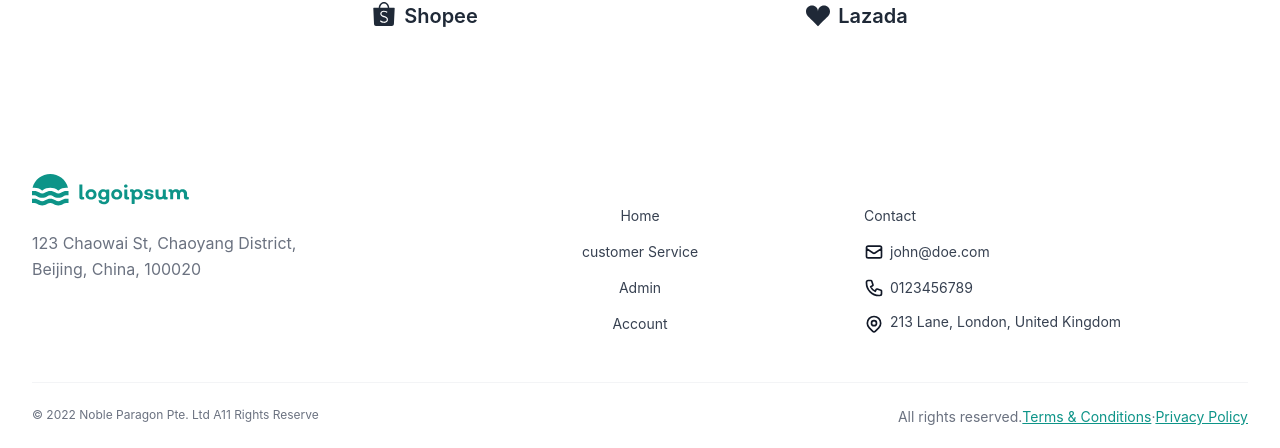
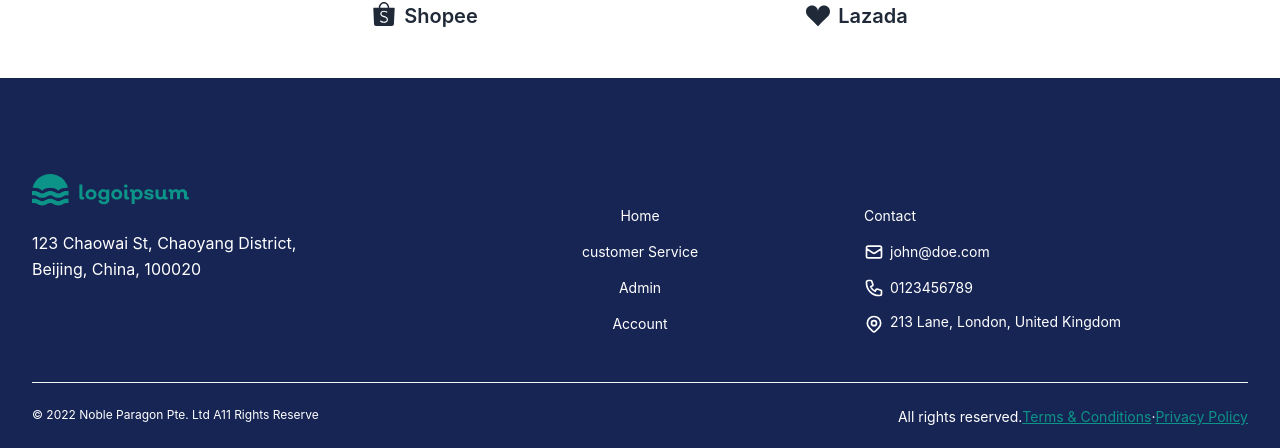
Before and after one commit to S-M-ZUBAYER/THT-Customer-Management-System, a React (Create React App) app: page / in a window 1280 px wide. Shown: the part 1218-1666 px from the top of the page. Built offline with nearby package versions, Linux system fonts and the light colour scheme.

Commit message:
SignIn and Registration intial part completed

```diff
--- a/package.json
+++ b/package.json
@@ -7,6 +7,7 @@
     "@testing-library/react": "^13.4.0",
     "@testing-library/user-event": "^13.5.0",
     "daisyui": "^2.51.5",
+    "firebase": "^9.19.1",
     "react": "^18.2.0",
     "react-dom": "^18.2.0",
     "react-icons": "^4.8.0",
--- /dev/null
+++ b/src/Firebase/firebase.config.js
@@ -0,0 +1,19 @@
+// Import the functions you need from the SDKs you need
+import { initializeApp } from "firebase/app";
+// TODO: Add SDKs for Firebase products that you want to use
+// https://firebase.google.com/docs/web/setup#available-libraries
+
+// Your web app's Firebase configuration
+const firebaseConfig = {
+  apiKey: "AIzaSyAtSgmSMnHPmZlT4CROMtv1-qfeph07HTY",
+  authDomain: "tht-customer-management-system.firebaseapp.com",
+  projectId: "tht-customer-management-system",
+  storageBucket: "tht-customer-management-system.appspot.com",
+  messagingSenderId: "1015723855538",
+  appId: "1:1015723855538:web:182a55d9b00bb3ede703ab"
+};
+
+// Initialize Firebase
+const app = initializeApp(firebaseConfig);
+
+export default app;
--- a/src/components/Pages/HomePage/Home.js
+++ b/src/components/Pages/HomePage/Home.js
@@ -20,10 +20,10 @@ const Home = () => {
             </div>
 
             <div className="grid grid-cols-1 md:grid-cols-2 mt-20 w-full bg-slate-100 py-12">
-                <div className="flex items-center justify-self-center">
+                <div className="order-2 sm:order-1 flex items-center justify-self-center">
                     <img className="h-96 w-80 rounded-2xl shadow-slate-900" src={img} alt="" />
                 </div>
-                <div className="px-20 text-center">
+                <div className=" order-1 sm:order-2px-20 text-center">
                     <h1 className="pt-20 text-2xl font-bold my-2 ">Our Service </h1>
                     <p className="text-start">Welcome to , your one-stop-shop for all your printing needs! We are dedicated to providing high-quality printing products and services that will exceed your expectations.Our state-of-the-art printers are designed to produce crisp, clear, and vibrant prints for both personal and professional use.  </p>
                 </div>
--- a/src/components/Pages/RegisterPage/Register.js
+++ b/src/components/Pages/RegisterPage/Register.js
@@ -1,8 +1,9 @@
-import React, { useState } from 'react';
-import { Link } from 'react-router-dom';
+import React, { useContext, useState } from 'react';
+import { Form, Link } from 'react-router-dom';
 import { GrFacebook, GrGoogle } from "react-icons/gr";
 import { BsEyeFill, BsWechat } from "react-icons/bs";
 import { RiEyeCloseLine } from 'react-icons/ri';
+import { AuthContext } from '../../../context/UserContext';
 
 const Register = () => {
 
@@ -42,8 +43,16 @@ const Register = () => {
 
     const handleSubmit = (event) => {
         event.preventDefault();
-        console.log(email, password, confirmPassword, phone, designation, language, country)
         // handle form submission logic here
+createUser(email,password)
+.then(result=>{
+    const user=result.user;
+    Form.reset();
+})
+.catch(err=>{
+    console.log(err)
+})
+
     };
 
 
@@ -58,6 +67,8 @@ const Register = () => {
         // handle form submission logic here
     };
 
+//Registration part with firebase
+const {createUser}=useContext(AuthContext)
 
 
     return (
--- a/src/components/Shared/FooterSection/Footer.js
+++ b/src/components/Shared/FooterSection/Footer.js
@@ -2,7 +2,7 @@ import React from 'react';
 
 const Footer = () => {
     return (
-        <footer aria-label="Site Footer" className="bg-white dark:bg-gray-900">
+        <footer aria-label="Site Footer" className=" bg-blue-950 text-white dark:bg-gray-900">
   <div className="mx-auto max-w-screen-xl px-4 pt-16 pb-6 sm:px-6 lg:px-8 lg:pt-24">
 
 
@@ -63,7 +63,7 @@ const Footer = () => {
         </div>
 
         <p
-          className="mt-6 max-w-md text-center leading-relaxed text-gray-500 dark:text-gray-400 sm:max-w-xs sm:text-left"
+          className="mt-6 max-w-md text-center leading-relaxed text-white dark:text-gray-400 sm:max-w-xs sm:text-left"
         >
           123 Chaowai St, Chaoyang District, Beijing,
 China, 100020
@@ -193,7 +193,7 @@ China, 100020
             <ul className="space-y-4 text-sm text-center">
               <li>
                 <a
-                  className="text-gray-700 transition hover:text-gray-700/75 dark:text-white dark:hover:text-white/75"
+                  className="text-white transition hover:text-white/75 dark:text-white dark:hover:text-white/75"
                   href="/"
                 >
                   Home
@@ -202,7 +202,7 @@ China, 100020
 
               <li>
                 <a
-                  className="text-gray-700 transition hover:text-gray-700/75 dark:text-white dark:hover:text-white/75"
+                  className="text-white transition hover:text-white/75 dark:text-white dark:hover:text-white/75"
                   href="/"
                 >
                   customer Service
@@ -211,7 +211,7 @@ China, 100020
 
               <li>
                 <a
-                  className="text-gray-700 transition hover:text-gray-700/75 dark:text-white dark:hover:text-white/75"
+                  className="text-white transition hover:text-white/75 dark:text-white dark:hover:text-white/75"
                   href="/"
                 >
                  Admin
@@ -220,7 +220,7 @@ China, 100020
 
               <li>
                 <a
-                  className="text-gray-700 transition hover:text-gray-700/75 dark:text-white dark:hover:text-white/75"
+                  className="text-white transition hover:text-white/75 dark:text-white dark:hover:text-white/75"
                   href="/"
                 >
                  Account
@@ -243,7 +243,7 @@ China, 100020
               >
 
 
-                <span className="text-gray-700 dark:text-gray-300">
+                <span className="text-white dark:text-gray-300">
                   Contact
                 </span>
               </a>
@@ -255,7 +255,7 @@ China, 100020
               >
                 <svg
                   xmlns="http://www.w3.org/2000/svg"
-                  className="h-5 w-5 shrink-0 text-gray-900 dark:text-white"
+                  className="h-5 w-5 shrink-0 text-white dark:text-white"
                   fill="none"
                   viewBox="0 0 24 24"
                   stroke="currentColor"
@@ -268,7 +268,7 @@ China, 100020
                   />
                 </svg>
 
-                <span className="text-gray-700 dark:text-gray-300">
+                <span className="text-white dark:text-white">
                   john@doe.com
                 </span>
               </a>
@@ -281,7 +281,7 @@ China, 100020
               >
                 <svg
                   xmlns="http://www.w3.org/2000/svg"
-                  className="h-5 w-5 shrink-0 text-gray-900 dark:text-white"
+                  className="h-5 w-5 shrink-0 text-white dark:text-white"
                   fill="none"
                   viewBox="0 0 24 24"
                   stroke="currentColor"
@@ -294,7 +294,7 @@ China, 100020
                   />
                 </svg>
 
-                <span className="text-gray-700 dark:text-gray-300">0123456789</span>
+                <span className="text-white dark:text-gray-300">0123456789</span>
               </a>
             </li>
 
@@ -303,7 +303,7 @@ China, 100020
             >
               <svg
                 xmlns="http://www.w3.org/2000/svg"
-                className="h-5 w-5 shrink-0 text-gray-900 dark:text-white"
+                className="h-5 w-5 shrink-0 text-white dark:text-white"
                 fill="none"
                 viewBox="0 0 24 24"
                 stroke="currentColor"
@@ -322,7 +322,7 @@ China, 100020
               </svg>
 
               <address
-                className="-mt-0.5 not-italic text-gray-700 dark:text-gray-300"
+                className="-mt-0.5 not-italic text-white dark:text-gray-300"
               >
                 213 Lane, London, United Kingdom
               </address>
@@ -340,7 +340,7 @@ China, 100020
 
     <div className="mt-12 border-t border-gray-100 pt-6 dark:border-gray-800">
       <div className="text-center sm:flex sm:justify-between sm:text-left">
-        <p className="text-sm text-gray-500 dark:text-gray-400">
+        <p className="text-sm text-white dark:text-gray-400">
           <span className="block sm:inline">All rights reserved.</span>
 
           <a
@@ -361,7 +361,7 @@ China, 100020
         </p>
 
         <p
-          className="mt-4 text-xs text-gray-500 dark:text-gray-400 sm:order-first sm:mt-0"
+          className="mt-4 text-xs text-white dark:text-gray-400 sm:order-first sm:mt-0"
         >
           &copy; 2022 Noble Paragon Pte. Ltd A11 Rights Reserve
         </p>
--- a/src/components/Shared/NavbarSection/Navbar.js
+++ b/src/components/Shared/NavbarSection/Navbar.js
@@ -1,9 +1,13 @@
-import React, { useState } from 'react';
+import React, { useContext, useState } from 'react';
 import { Link } from 'react-router-dom';
 import {MdArrowDropDown } from "react-icons/md";
+import UserContext, { AuthContext } from '../../../context/UserContext';
 
 const Navbar = () => {
   const [isOpen, setIsOpen] = useState(false);
+
+  const {user}=useContext(AuthContext);
+
 
   const toggleMenu = () => setIsOpen(!isOpen);
 
--- /dev/null
+++ b/src/context/UserContext.js
@@ -0,0 +1,32 @@
+import React, { createContext, useState } from 'react';
+import {createUserWithEmailAndPassword, getAuth, signInWithEmailAndPassword} from "firebase/auth"
+import app from '../Firebase/firebase.config';
+
+
+export  const AuthContext = createContext()
+
+const auth=getAuth(app)
+
+const UserContext = ({ children }) => {
+
+const [user,setUser]=useState({dispalyName:"Akash"});
+
+
+const createUser=(email,password)=>{
+    return createUserWithEmailAndPassword(auth,email,password);
+}
+
+const signIn=(email,password)=>{
+    return signInWithEmailAndPassword(auth,email,password)
+}
+
+    const authInfo = {user, createUser,signIn}
+
+    return (
+        <AuthContext.Provider value={authInfo}>
+            {children}
+        </AuthContext.Provider>
+    );
+};
+
+export default UserContext;
--- a/src/index.js
+++ b/src/index.js
@@ -3,11 +3,14 @@ import ReactDOM from 'react-dom/client';
 import './index.css';
 import App from './App';
 import reportWebVitals from './reportWebVitals';
+import UserContext from './context/UserContext';
 
 const root = ReactDOM.createRoot(document.getElementById('root'));
 root.render(
   <React.StrictMode>
+    <UserContext>
     <App />
+    </UserContext>
   </React.StrictMode>
 );
 
```
Also changed, not shown: src/components/Pages/LoginPage/Login.js (+15 -3 lines), 1 other file (tests, documents, lock files or other folders).
